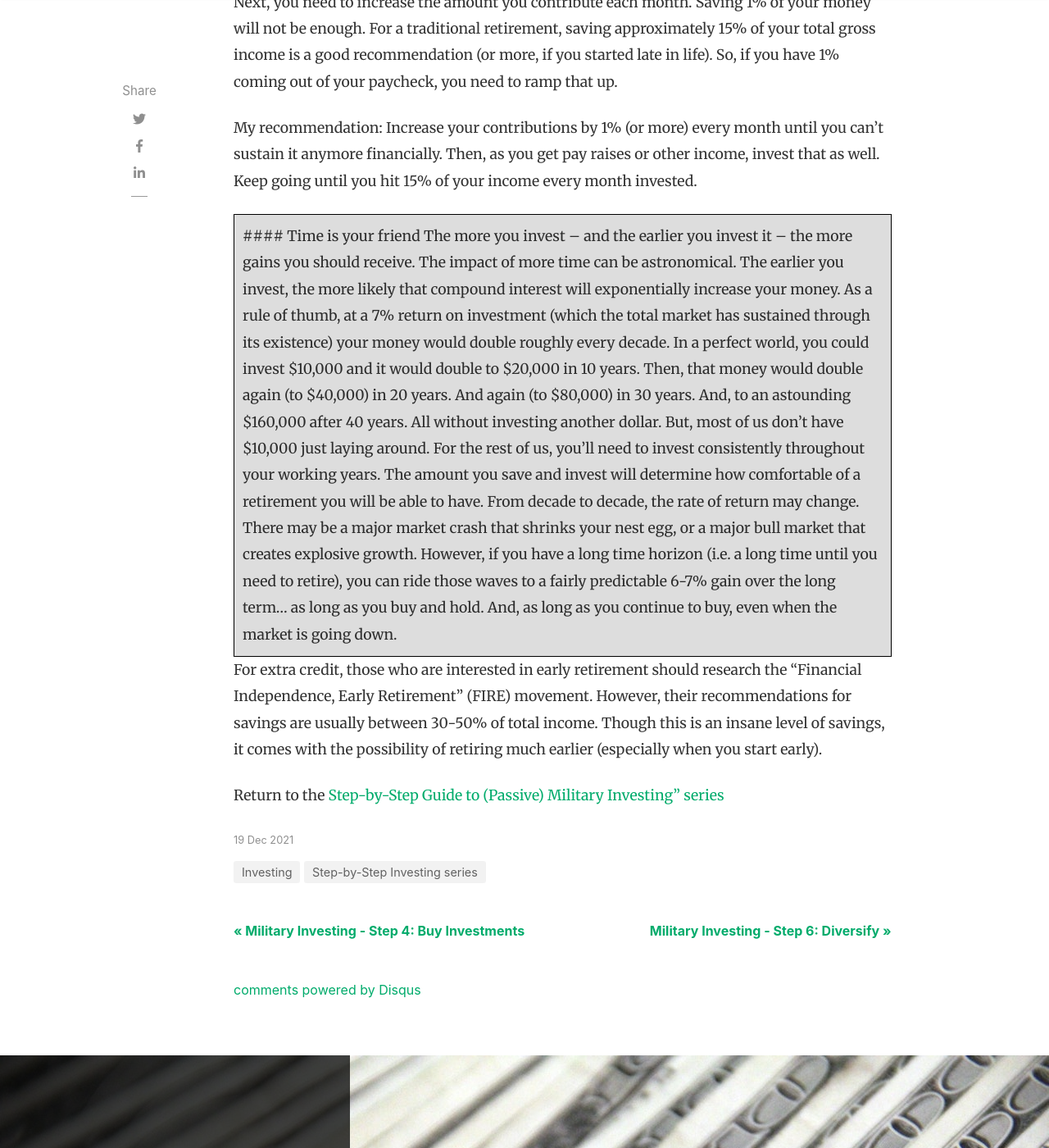
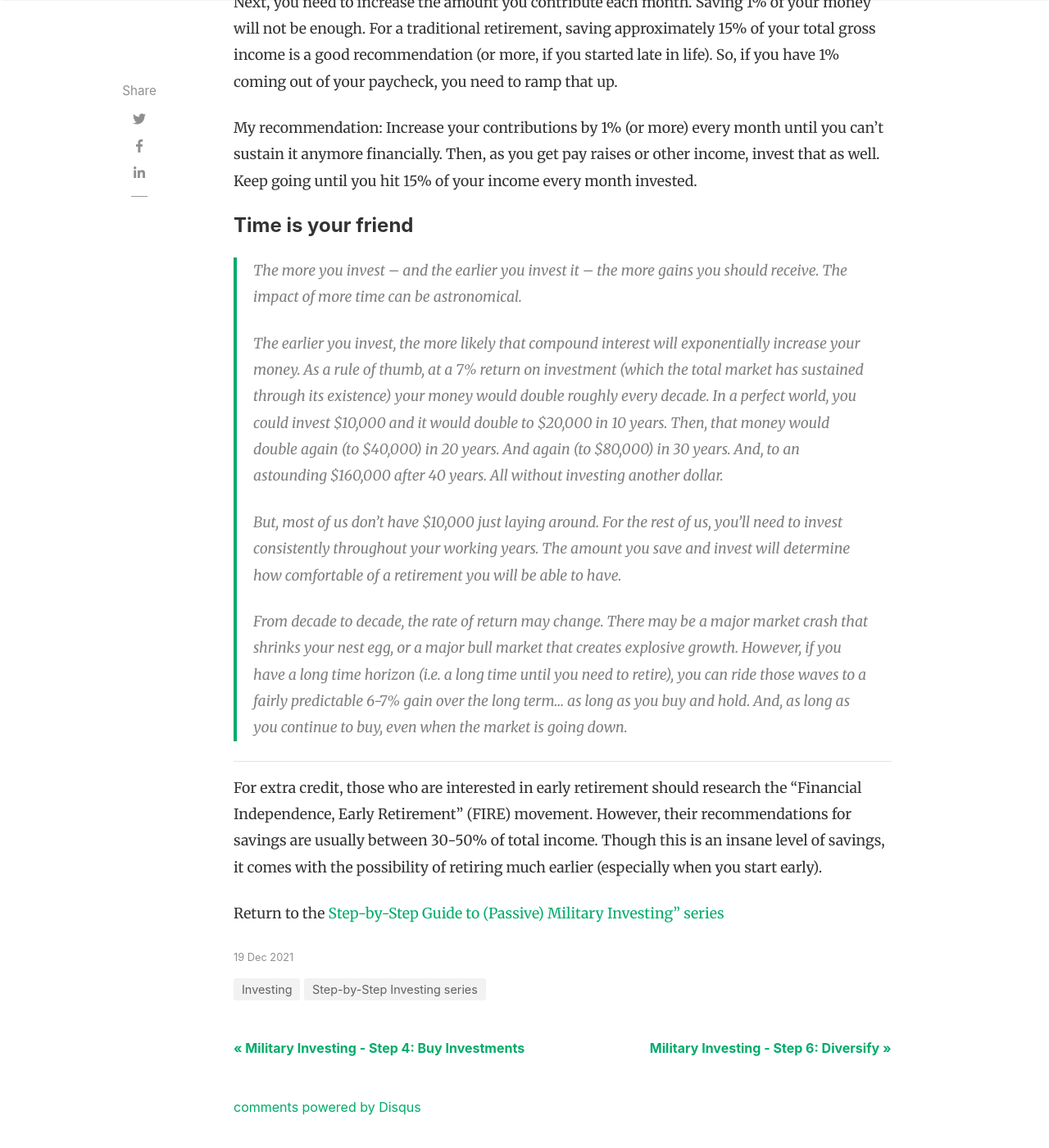
Before and after one commit to militaryinvestor/militaryinvestor.github.io, a Jekyll site: the page built from _posts/2021-12-19-Step-5-Increase-Contributions.md, in a window 1280 px wide and 1400 px high, scrolled down 1387 px. Shown: the whole window at 82% size. Built offline with Jekyll 4.4.1, drawn with Linux system fonts in a browser that asks for light colours; nearby versions of some CDN libraries; comment, search, counter and statistics services are not loaded.

Commit message:
Update 2021-12-19-Step-5-Increase-Contributions.md

```diff
--- a/_posts/2021-12-19-Step-5-Increase-Contributions.md
+++ b/_posts/2021-12-19-Step-5-Increase-Contributions.md
@@ -25,16 +25,16 @@ Next, you need to increase the amount you contribute each month. Saving 1% of yo
 My recommendation: Increase your contributions by 1% (or more) every month until you can’t sustain it anymore financially. Then, as you get pay raises or other income, invest that as well. Keep going until you hit 15% of your income every
 month invested.
 
-<div style="background-color: #dddddd ; padding: 10px; border: 1px solid black;">
 #### Time is your friend
-The more you invest – and the earlier you invest it – the more gains you should receive. The impact of more time can be astronomical.
+> The more you invest – and the earlier you invest it – the more gains you should receive. The impact of more time can be astronomical.
+>
+> The earlier you invest, the more likely that compound interest will exponentially increase your money. As a rule of thumb, at a 7% return on investment (which the total market has sustained through its existence) your money would double roughly every decade. In a perfect world, you could invest $10,000 and it would double to $20,000 in 10 years. Then, that money would double again (to $40,000) in 20 years. And again (to $80,000) in 30 years. And, to an astounding $160,000 after 40 years. All without investing another dollar.
+>
+> But, most of us don’t have $10,000 just laying around. For the rest of us, you’ll need to invest consistently throughout your working years. The amount you save and invest will determine how comfortable of a retirement you will be able to have.
+>
+> From decade to decade, the rate of return may change. There may be a major market crash that shrinks your nest egg, or a major bull market that creates explosive growth. However, if you have a long time horizon (i.e. a long time until you need to retire), you can ride those waves to a fairly predictable 6-7% gain over the long term… as long as you buy and hold. And, as long as you continue to buy, even when the market is going down.
 
-The earlier you invest, the more likely that compound interest will exponentially increase your money. As a rule of thumb, at a 7% return on investment (which the total market has sustained through its existence) your money would double roughly every decade. In a perfect world, you could invest $10,000 and it would double to $20,000 in 10 years. Then, that money would double again (to $40,000) in 20 years. And again (to $80,000) in 30 years. And, to an astounding $160,000 after 40 years. All without investing another dollar.
-
-But, most of us don’t have $10,000 just laying around. For the rest of us, you’ll need to invest consistently throughout your working years. The amount you save and invest will determine how comfortable of a retirement you will be able to have.
-
-From decade to decade, the rate of return may change. There may be a major market crash that shrinks your nest egg, or a major bull market that creates explosive growth. However, if you have a long time horizon (i.e. a long time until you need to retire), you can ride those waves to a fairly predictable 6-7% gain over the long term… as long as you buy and hold. And, as long as you continue to buy, even when the market is going down.
-</div>
+-------
 
 For extra credit, those who are interested in early retirement should research the "Financial Independence, Early Retirement" (FIRE) movement.  However, their recommendations for savings are usually between 30-50% of total income.  Though this is an insane level of savings, it comes with the possibility of retiring much earlier (especially when you start early).
 
```
